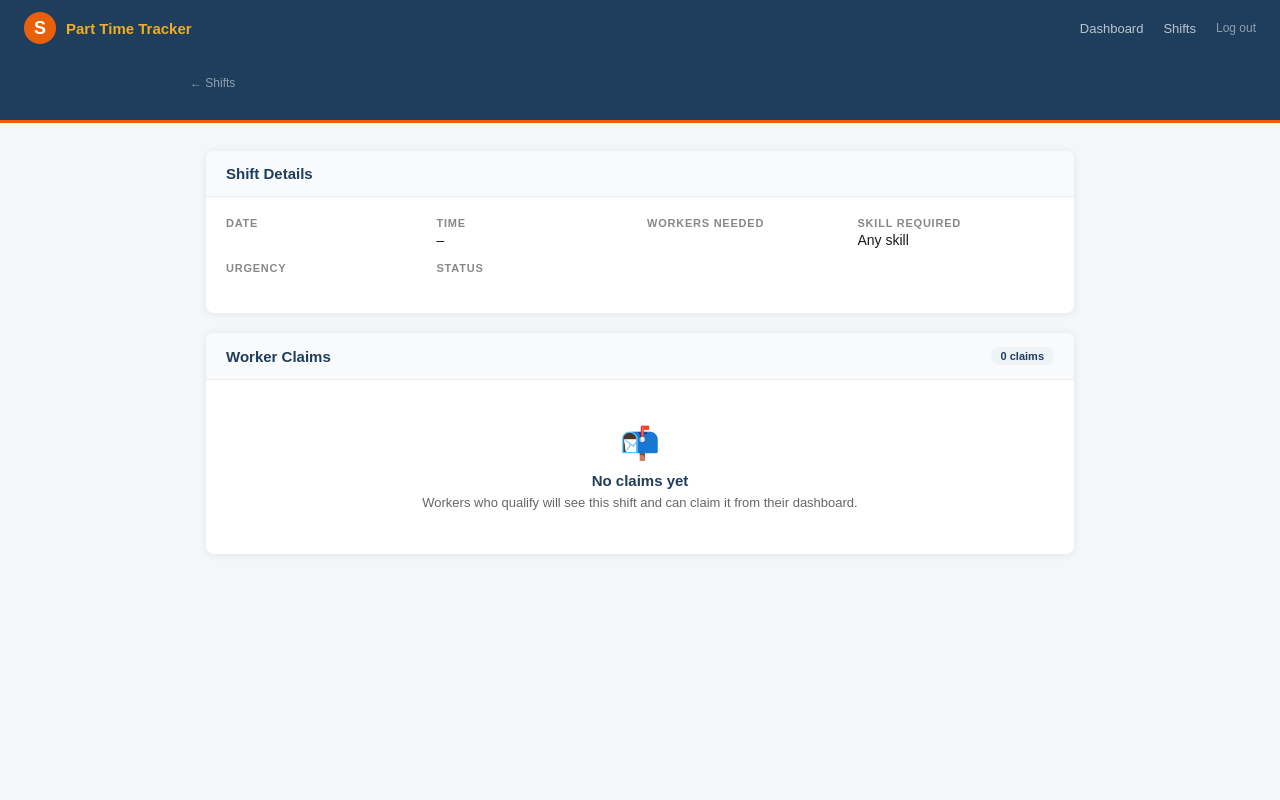
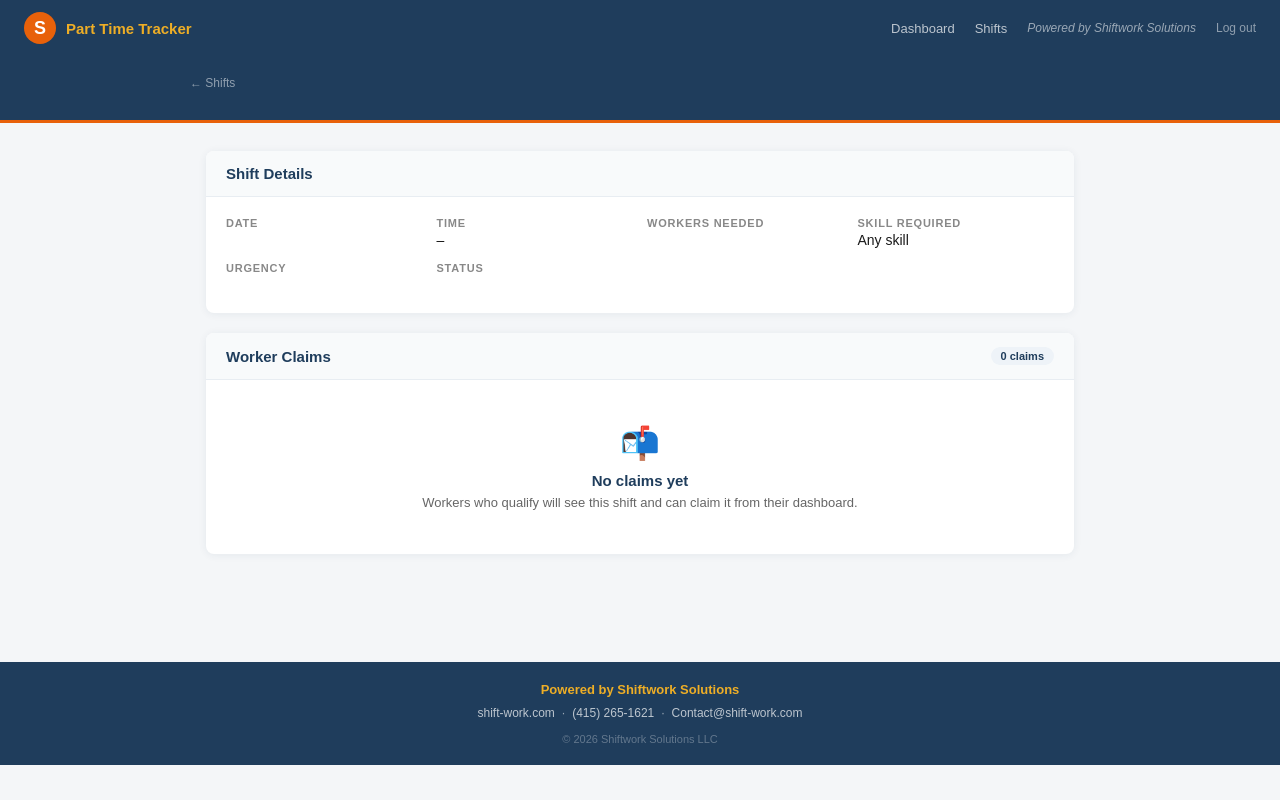
Before and after one commit to Hyperiongate/ai-swarm-orchestrator, a Flask app: template templates/ptt/shift_detail.html in a window 1280 px wide. Run offline with Flask 3, Linux system fonts and the light colour scheme; the template is opened without the code that fills it, so the values that code supplies are empty; parts of the project's set-up code (start-up, migrations or seed data) failed here and were passed over; some libraries are stand-ins or nearby versions.

Commit message:
Update shift_detail.html

```diff
--- a/templates/ptt/shift_detail.html
+++ b/templates/ptt/shift_detail.html
@@ -5,9 +5,15 @@
   Shiftwork Solutions LLC
 
   Created:      2026-05-06
-  Last Updated: 2026-05-06
+  Last Updated: 2026-05-14
 
   CHANGELOG:
+    2026-05-14 — BRANDING UPDATE.
+      Added "Powered by Shiftwork Solutions" text to nav bar.
+      Added branded footer: shift-work.com, (415) 265-1621,
+      Contact@shift-work.com, © 2026 Shiftwork Solutions LLC.
+      No functional changes.
+
     2026-05-06 — INITIAL BUILD (Phase 3).
       Shift info header, edit-in-place for notes.
       "Find Qualified Workers" section — loads via API, shows match list
@@ -43,6 +49,7 @@
     .nav-links { display: flex; align-items: center; gap: 20px; }
     .nav-link  { color: rgba(255,255,255,.7); font-size: 13px; text-decoration: none; }
     .nav-link:hover { color: #fff; }
+    .nav-powered { color: rgba(255,255,255,.55); font-size: 12px; font-style: italic; white-space: nowrap; }
     .nav-logout { color: rgba(255,255,255,.5); font-size: 12px; text-decoration: none; }
     .nav-logout:hover { color: #fff; }
 
@@ -53,7 +60,7 @@
     .breadcrumb a:hover { color: #fff; }
     .page-header h1 { color: #fff; font-size: clamp(18px,4vw,22px); font-weight: 700; }
 
-    .main { max-width: 900px; margin: 0 auto; padding: 28px 16px 64px; }
+    .main { max-width: 900px; margin: 0 auto; padding: 28px 16px 48px; }
 
     .section-card { background: #fff; border-radius: 8px; box-shadow: 0 1px 8px rgba(31,61,92,.07); margin-bottom: 20px; overflow: hidden; }
     .section-card-header { background: #F8FAFB; border-bottom: 1px solid #E8EDF2; padding: 14px 20px; display: flex; align-items: center; justify-content: space-between; gap: 12px; }
@@ -61,7 +68,6 @@
     .section-card-body { padding: 20px; }
     .badge { background: #EEF3F8; color: #1F3D5C; font-size: 11px; font-weight: 700; padding: 3px 10px; border-radius: 12px; }
 
-    /* Shift info grid */
     .info-grid { display: grid; grid-template-columns: repeat(auto-fill, minmax(160px, 1fr)); gap: 14px; }
     .info-item .lbl { font-size: 11px; font-weight: 700; text-transform: uppercase; letter-spacing: .07em; color: #888; margin-bottom: 3px; }
     .info-item .val { font-size: 14px; color: #1A1A1A; }
@@ -78,12 +84,10 @@
 
     .notes-text { font-size: 13px; color: #555; line-height: 1.6; margin-top: 14px; padding-top: 14px; border-top: 1px solid #E8EDF2; }
 
-    /* Cancel button */
     .btn-cancel-shift { background: #fff; color: #C62828; border: 1.5px solid #C62828; padding: 6px 14px; border-radius: 4px; font-size: 12px; font-weight: 700; font-family: Arial, sans-serif; cursor: pointer; }
     .btn-cancel-shift:hover { background: #FFF0EE; }
     .btn-cancel-shift:disabled { opacity: .5; cursor: not-allowed; }
 
-    /* Match list */
     .match-toolbar { margin-bottom: 16px; }
     .btn-load-matches { background: #1F3D5C; color: #fff; border: none; padding: 9px 20px; border-radius: 4px; font-size: 13px; font-weight: 700; font-family: Arial, sans-serif; cursor: pointer; transition: background .15s; }
     .btn-load-matches:hover { background: #0D2438; }
@@ -105,7 +109,6 @@
 
     .no-matches { font-size: 13px; color: #888; font-style: italic; padding: 8px 0; }
 
-    /* Claims */
     .claim-row { display: flex; align-items: flex-start; justify-content: space-between; padding: 12px 0; border-bottom: 1px solid #F0F4F8; gap: 12px; }
     .claim-row:last-child { border-bottom: none; }
     .claim-info { flex: 1; min-width: 0; }
@@ -132,6 +135,14 @@
     .toast { position: fixed; bottom: 20px; right: 20px; background: #1D9E75; color: #fff; padding: 10px 18px; border-radius: 6px; font-size: 13px; font-weight: 700; box-shadow: 0 4px 16px rgba(0,0,0,.2); transform: translateY(80px); opacity: 0; transition: transform .25s, opacity .25s; z-index: 9999; }
     .toast.visible { transform: translateY(0); opacity: 1; }
     .toast.error { background: #C62828; }
+
+    /* ── FOOTER ── */
+    .ptt-footer { background: #1F3D5C; margin-top: 40px; padding: 20px 24px; text-align: center; }
+    .ptt-footer .powered { color: #EEAE26; font-size: 13px; font-weight: 700; margin-bottom: 6px; }
+    .ptt-footer .contact { color: rgba(255,255,255,.55); font-size: 12px; line-height: 1.8; }
+    .ptt-footer .contact a { color: rgba(255,255,255,.7); text-decoration: none; }
+    .ptt-footer .contact a:hover { color: #fff; }
+    .ptt-footer .copy { color: rgba(255,255,255,.3); font-size: 11px; margin-top: 8px; }
   </style>
 </head>
 <body>
@@ -148,6 +159,7 @@
     <div class="nav-links">
       <a href="/ptt/dashboard{% if session_id %}?sid={{ session_id }}{% endif %}" class="nav-link">Dashboard</a>
       <a href="/ptt/shifts{% if session_id %}?sid={{ session_id }}{% endif %}" class="nav-link">Shifts</a>
+      <span class="nav-powered">Powered by Shiftwork Solutions</span>
       <a href="/ptt/logout" class="nav-logout">Log out</a>
     </div>
   </nav>
@@ -271,6 +283,19 @@
 
   </div>
 
+  <!-- FOOTER -->
+  <footer class="ptt-footer">
+    <div class="powered">Powered by Shiftwork Solutions</div>
+    <div class="contact">
+      <a href="https://shift-work.com" target="_blank" rel="noopener">shift-work.com</a>
+      &nbsp;&middot;&nbsp;
+      <a href="tel:+14152651621">(415) 265-1621</a>
+      &nbsp;&middot;&nbsp;
+      <a href="mailto:Contact@shift-work.com">Contact@shift-work.com</a>
+    </div>
+    <div class="copy">&copy; 2026 Shiftwork Solutions LLC</div>
+  </footer>
+
   <script>
     const PTT_SID = "{{ session_id }}";
     const shiftId = {{ shift.id }};
@@ -295,22 +320,17 @@
     async function loadMatches() {
       const btn  = document.getElementById('loadMatchesBtn');
       const list = document.getElementById('matchList');
-      btn.disabled = true;
-      btn.textContent = 'Finding workers…';
+      btn.disabled = true; btn.textContent = 'Finding workers…';
       list.innerHTML = '';
-
       try {
         const resp = await fetch('/api/ptt/admin/shifts/' + shiftId + '/matches', { headers: { 'X-PTT-Session': PTT_SID } });
         const data = await resp.json();
         if (!resp.ok || data.error) {
           list.innerHTML = '<p class="no-matches">' + (data.error || 'Failed to load matches.') + '</p>';
-          btn.disabled = false; btn.textContent = 'Refresh Matches';
-          return;
+          btn.disabled = false; btn.textContent = 'Refresh Matches'; return;
         }
-
         document.getElementById('matchCountBadge').textContent =
           data.total + ' qualified worker' + (data.total !== 1 ? 's' : '');
-
         if (data.workers.length === 0) {
           list.innerHTML = '<p class="no-matches">No workers match this shift\'s skill, availability, and schedule requirements.</p>';
         } else {
@@ -339,13 +359,10 @@
           });
           list.innerHTML = html;
         }
-
-        btn.disabled = false;
-        btn.textContent = 'Refresh Matches';
+        btn.disabled = false; btn.textContent = 'Refresh Matches';
       } catch (err) {
         list.innerHTML = '<p class="no-matches">Network error. Please try again.</p>';
-        btn.disabled = false;
-        btn.textContent = 'Find Qualified Workers';
+        btn.disabled = false; btn.textContent = 'Find Qualified Workers';
       }
     }
 
@@ -356,19 +373,11 @@
           method: 'POST', headers: { 'Content-Type': 'application/json', 'X-PTT-Session': PTT_SID }
         });
         const data = await resp.json();
-        if (!resp.ok || data.error) {
-          showToast(data.error || 'Failed to record.', true);
-          btn.disabled = false;
-          return;
-        }
+        if (!resp.ok || data.error) { showToast(data.error || 'Failed to record.', true); btn.disabled = false; return; }
         contactedIds.add(workerId);
-        btn.textContent = '✓ Contacted';
-        btn.classList.add('done');
+        btn.textContent = '✓ Contacted'; btn.classList.add('done');
         showToast('Outreach recorded.');
-      } catch (err) {
-        showToast('Network error.', true);
-        btn.disabled = false;
-      }
+      } catch (err) { showToast('Network error.', true); btn.disabled = false; }
     }
 
     async function cancelShift(shiftId) {
@@ -380,21 +389,14 @@
           method: 'POST', headers: { 'Content-Type': 'application/json', 'X-PTT-Session': PTT_SID }
         });
         const data = await resp.json();
-        if (!resp.ok || data.error) {
-          showToast(data.error || 'Failed to cancel.', true);
-          btn.disabled = false; return;
-        }
+        if (!resp.ok || data.error) { showToast(data.error || 'Failed to cancel.', true); btn.disabled = false; return; }
         document.getElementById('shiftStatusDisplay').innerHTML =
           '<span class="status-badge status-cancelled">Cancelled</span>';
         btn.remove();
-        // Hide the match section
         const matchSection = document.querySelector('.section-card:nth-child(2)');
         if (matchSection) matchSection.style.display = 'none';
         showToast('Shift cancelled.');
-      } catch (err) {
-        showToast('Network error.', true);
-        btn.disabled = false;
-      }
+      } catch (err) { showToast('Network error.', true); btn.disabled = false; }
     }
 
     async function confirmClaim(claimId, btn) {
@@ -408,8 +410,7 @@
         const data = await resp.json();
         if (!resp.ok || data.error) {
           showToast(data.error || 'Failed to confirm.', true);
-          row.querySelectorAll('button').forEach(b => b.disabled = false);
-          return;
+          row.querySelectorAll('button').forEach(b => b.disabled = false); return;
         }
         row.querySelector('.claim-status').className = 'claim-status claim-confirmed';
         row.querySelector('.claim-status').textContent = 'Confirmed';
@@ -432,8 +433,7 @@
         const data = await resp.json();
         if (!resp.ok || data.error) {
           showToast(data.error || 'Failed to decline.', true);
-          row.querySelectorAll('button').forEach(b => b.disabled = false);
-          return;
+          row.querySelectorAll('button').forEach(b => b.disabled = false); return;
         }
         row.querySelector('.claim-status').className = 'claim-status claim-declined';
         row.querySelector('.claim-status').textContent = 'Declined';
```
